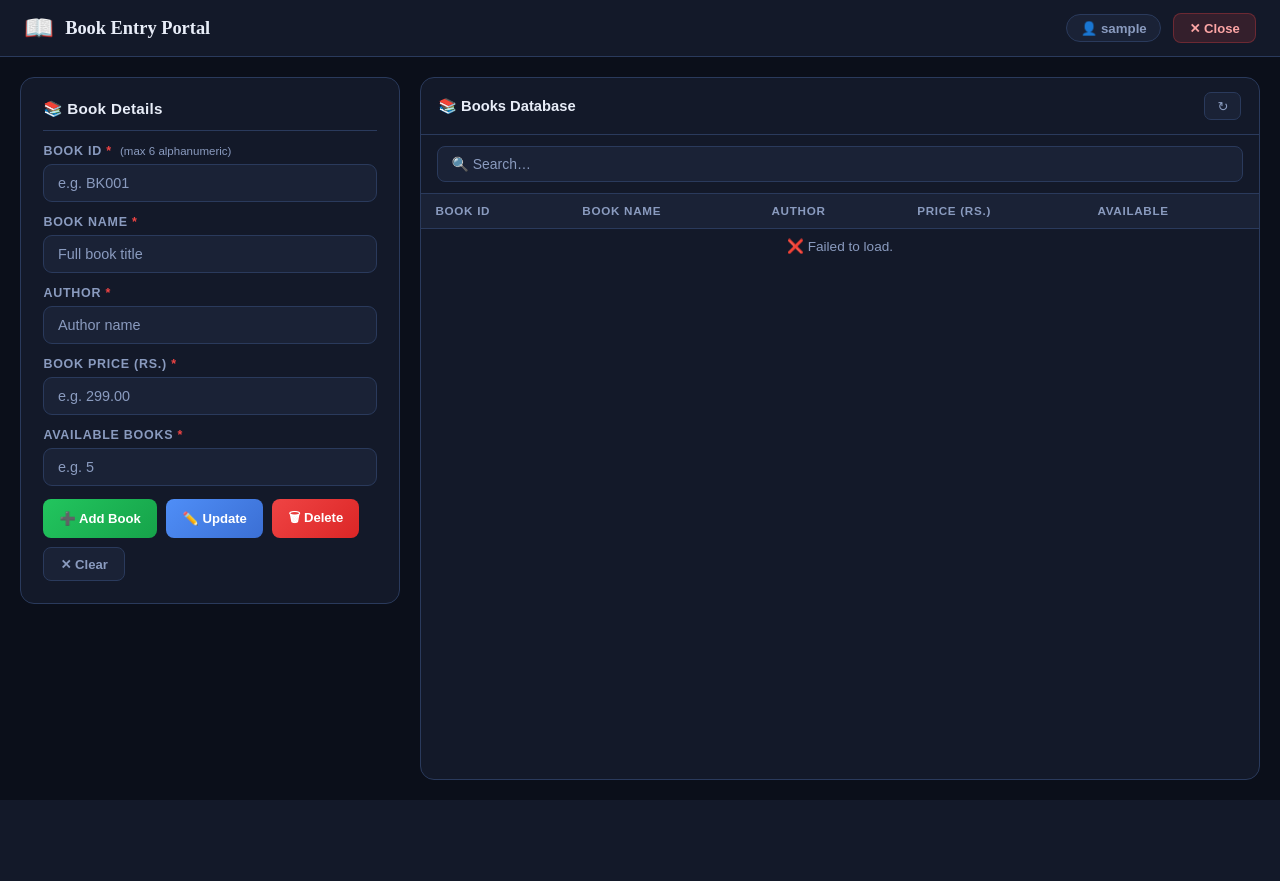
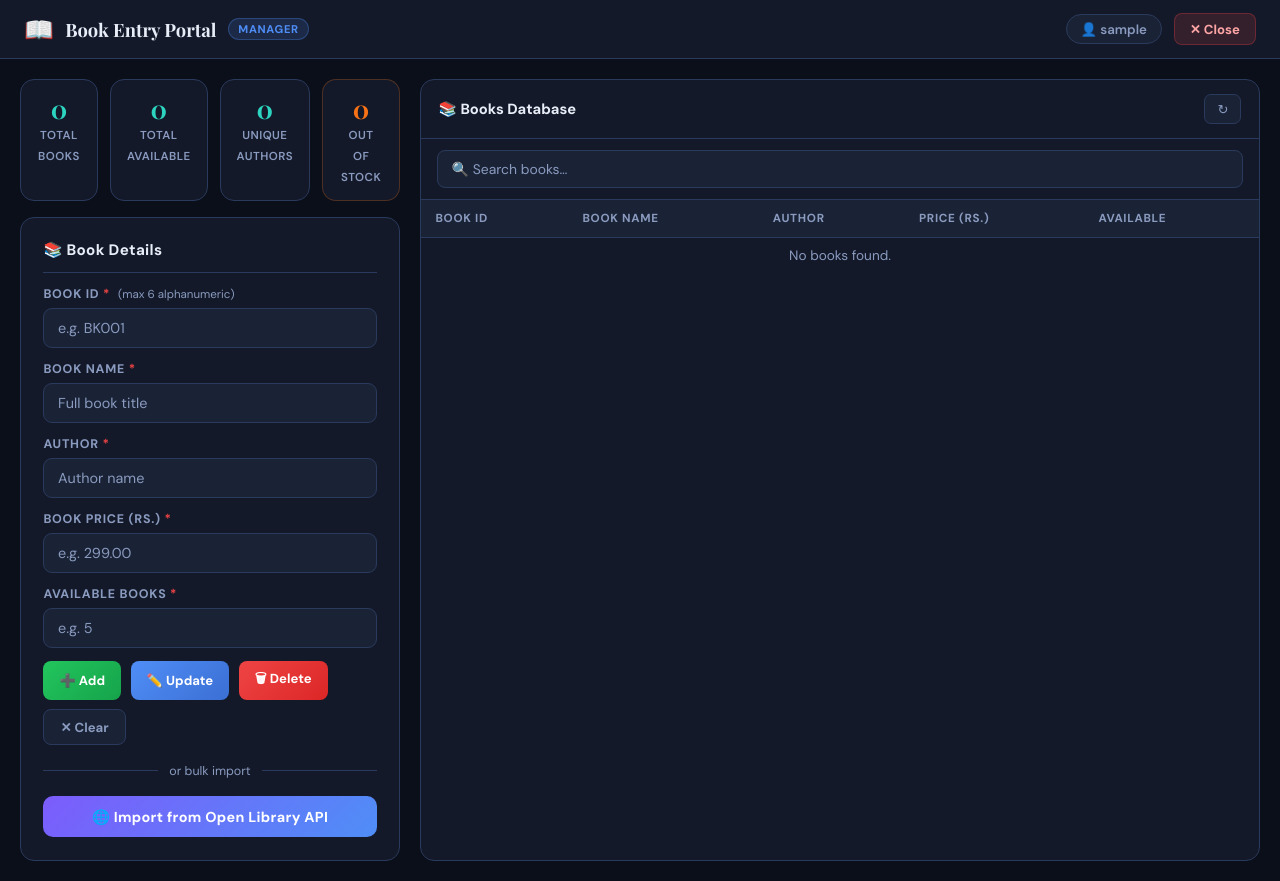
Before and after one commit to puspendugorai-coder/Library-Management, a Flask app: page /book_entry in a window 1280 px wide. Before the commit the page ends 800 px from the top, so only its background shows below. Run offline with Flask 3, Linux system fonts and the light colour scheme; the visitor is signed in with stand-in values (Sample User, id 1).

Commit message:
Update book_entry.html

```diff
--- a/templates/book_entry.html
+++ b/templates/book_entry.html
@@ -1,19 +1,20 @@
-
 <!DOCTYPE html>
 <html lang="en">
 <head>
 <meta charset="UTF-8"/>
-<meta name="viewport" content="width=device-width, initial-scale=1.0"/>
+<meta name="viewport" content="width= 100%, initial-scale=2.0"/>
 <title>Book Entry Portal</title>
 <link rel="stylesheet" href="/static/css/book_entry.css"/>
-<link href="https://fonts.googleapis.com/css2?family=Inter:wght@300;400;500;600;700;800&display=swap" rel="stylesheet"/>
+<link href="https://fonts.googleapis.com/css2?family=Playfair+Display:wght@400;700;900&family=DM+Sans:wght@300;400;500;600;700&display=swap" rel="stylesheet"/>
 </head>
 <body>
 
+<!-- Header -->
 <header class="topbar">
   <div class="topbar-left">
     <span class="logo-icon">📖</span>
     <span class="logo-text">Book Entry Portal</span>
+    <span class="page-badge">Manager</span>
   </div>
   <div class="topbar-right">
     <div class="user-chip">👤 {{ user }}</div>
@@ -23,7 +24,30 @@
 
 <div class="layout">
 
+  <!-- LEFT: Stats + Form -->
   <main class="form-panel">
+
+    <!-- Stats Strip -->
+    <div class="stats-strip">
+      <div class="stat-box">
+        <span class="stat-num" id="statTotal">—</span>
+        <span class="stat-lbl">Total Books</span>
+      </div>
+      <div class="stat-box">
+        <span class="stat-num" id="statAvail">—</span>
+        <span class="stat-lbl">Total Available</span>
+      </div>
+      <div class="stat-box">
+        <span class="stat-num" id="statAuthors">—</span>
+        <span class="stat-lbl">Unique Authors</span>
+      </div>
+      <div class="stat-box warn">
+        <span class="stat-num" id="statOut">—</span>
+        <span class="stat-lbl">Out of Stock</span>
+      </div>
+    </div>
+
+    <!-- Manual Entry Form -->
     <div class="form-card">
       <div class="section-title">📚 Book Details</div>
 
@@ -46,8 +70,7 @@
 
       <div class="field">
         <label>Book Price (Rs.) <span class="req">*</span></label>
-        <input type="number" id="bkPrice" min="0" step="0.01"
-               placeholder="e.g. 299.00"/>
+        <input type="number" id="bkPrice" min="0" step="0.01" placeholder="e.g. 299.00"/>
       </div>
 
       <div class="field">
@@ -58,21 +81,27 @@
       <div class="status-bar hidden" id="statusBar"></div>
 
       <div class="btn-row">
-        <button class="action-btn green" onclick="addBook()">➕ Add Book</button>
+        <button class="action-btn green" onclick="addBook()">➕ Add</button>
         <button class="action-btn blue"  onclick="updateBook()">✏️ Update</button>
         <button class="action-btn red"   onclick="deleteBook()">🗑 Delete</button>
         <button class="action-btn gray"  onclick="clearForm()">✕ Clear</button>
       </div>
+
+      <div class="import-divider"><span>or bulk import</span></div>
+      <button class="import-btn" onclick="openImportModal()">
+        🌐 Import from Open Library API
+      </button>
     </div>
   </main>
 
+  <!-- RIGHT: Books table -->
   <aside class="sidebar">
     <div class="sidebar-header">
       <span>📚 Books Database</span>
-      <button class="refresh-btn" onclick="loadBooks()">↻</button>
+      <button class="refresh-btn" onclick="loadBooks()" title="Refresh">↻</button>
     </div>
     <div class="search-wrap">
-      <input type="text" id="bookSearch" placeholder="🔍 Search…" oninput="filterBooks()"/>
+      <input type="text" id="bookSearch" placeholder="🔍 Search books…" oninput="filterBooks()"/>
     </div>
     <div class="list-scroll">
       <table id="booksTable">
@@ -97,11 +126,85 @@
 <!-- Delete Confirm Modal -->
 <div class="modal-overlay hidden" id="deleteModal">
   <div class="modal-box">
+    <div class="modal-stripe red-stripe"></div>
     <h2>🗑 Delete Book</h2>
     <p class="modal-sub" id="deleteMsg">Are you sure you want to delete this book?</p>
     <div class="modal-btns">
       <button class="action-btn red"  onclick="confirmDelete()">✅ Yes, Delete</button>
-      <button class="action-btn gray" onclick="closeModal()">Cancel</button>
+      <button class="action-btn gray" onclick="closeDeleteModal()">Cancel</button>
+    </div>
+  </div>
+</div>
+
+<!-- Import Modal -->
+<div class="modal-overlay hidden" id="importModal">
+  <div class="modal-box import-modal-box">
+    <div class="modal-stripe import-stripe"></div>
+
+    <div class="import-modal-hdr">
+      <div>
+        <h2>🌐 Import from Open Library</h2>
+        <p class="import-subtitle">20 million+ real books · Free · No API key required</p>
+      </div>
+      <button class="modal-close-x" onclick="closeImportModal()">✕</button>
+    </div>
+
+    <!-- Genre Pills -->
+    <div class="genre-section">
+      <p class="genre-label">⚡ Quick genres:</p>
+      <div class="genre-pills" id="genrePills"></div>
+    </div>
+
+    <!-- Search -->
+    <div class="ol-search-bar">
+      <input type="text" id="olSearchInput"
+             placeholder="Search by title, author or keyword…"
+             onkeydown="if(event.key==='Enter') doSearch()"/>
+      <button class="ol-search-btn" onclick="doSearch()">🔍 Search</button>
+    </div>
+
+    <!-- Result info line -->
+    <div class="ol-result-info" id="olResultInfo"></div>
+
+    <!-- Preview Table -->
+    <div class="import-table-wrap" id="olTableWrap">
+      <table id="olPreviewTable">
+        <thead>
+          <tr>
+            <th><input type="checkbox" id="chkAll" onchange="toggleAll(this)" title="Select / deselect all"/></th>
+            <th>Cover</th>
+            <th>Book Name</th>
+            <th>Author</th>
+            <th>Price (Rs.)</th>
+            <th>Availability</th>
+          </tr>
+        </thead>
+        <tbody id="olTbody">
+          <tr><td colspan="6" class="table-empty">Search for books above or pick a genre to begin.</td></tr>
+        </tbody>
+      </table>
+    </div>
+
+    <!-- Pagination -->
+    <div class="ol-pagination" id="olPagination"></div>
+
+    <!-- Progress Bar -->
+    <div class="import-progress hidden" id="importProgress">
+      <div class="progress-label">
+        <span id="progressText">Importing…</span>
+        <span id="progressCount">0 / 0</span>
+      </div>
+      <div class="progress-track">
+        <div class="progress-fill" id="progressFill" style="width:0%"></div>
+      </div>
+      <div class="progress-summary hidden" id="progressSummary"></div>
+    </div>
+
+    <div class="import-footer-btns">
+      <button class="import-confirm-btn" id="importConfirmBtn" onclick="runImport()">
+        ⬇️ Import Selected
+      </button>
+      <button class="action-btn gray" onclick="closeImportModal()">Cancel</button>
     </div>
   </div>
 </div>
```
